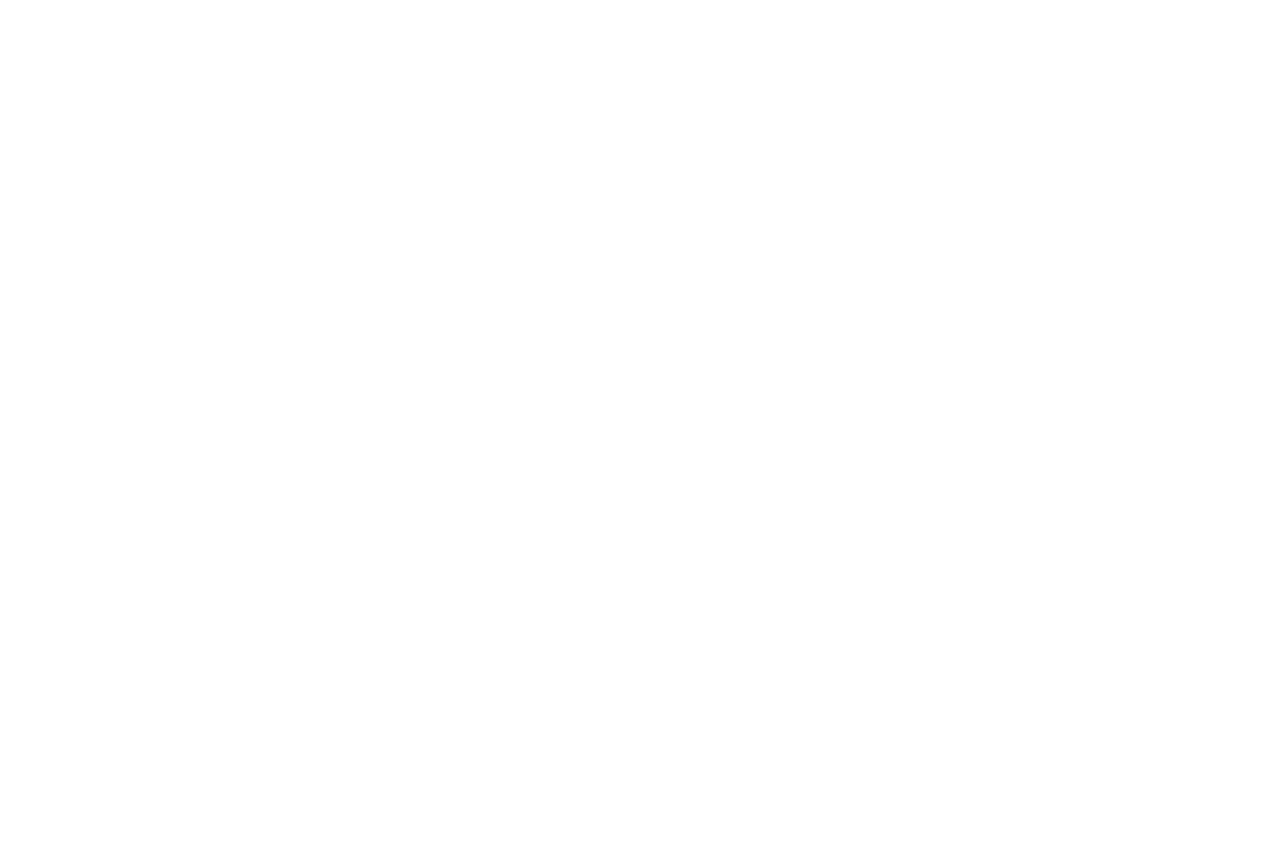
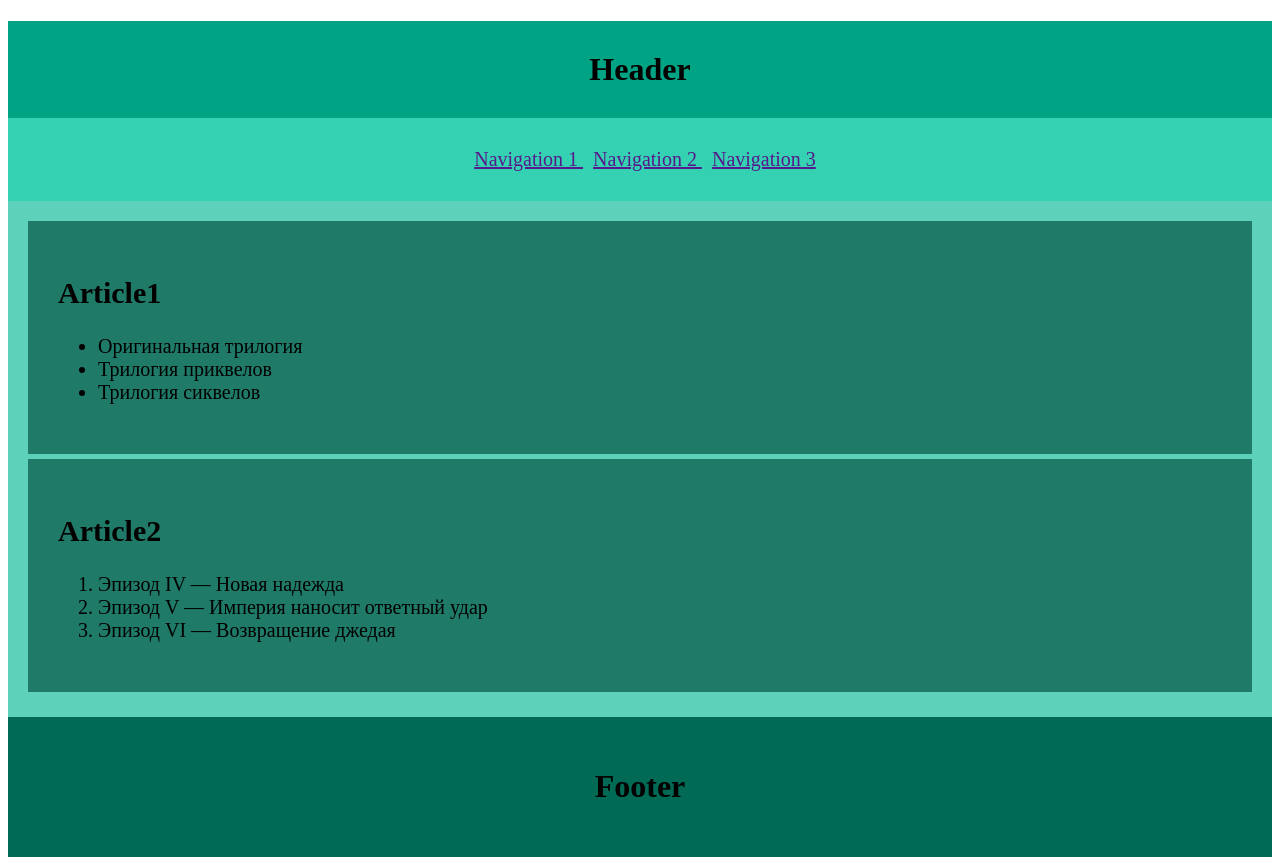
Before and after one commit to js-tasks-ru/htmlcss-20210708_anastasy-d, a website: page 02-dz0/01-semantic-mockup/solution.html in a window 1280 px wide. Before the commit the page ends 800 px from the top, so only its background shows below. Drawn offline with Linux system fonts and the light colour scheme.

Commit message:
Add semantic

```diff
--- /dev/null
+++ b/02-dz0/01-semantic-mockup/solution.css
@@ -0,0 +1,38 @@
+.header {
+    background: #00A383;
+    padding: 30px;
+    margin-bottom: 0;
+
+}
+nav {
+    background: #34D1B2;
+    font-size: 20px;
+    padding: 30px;
+
+}
+a {
+    padding-left: 10px;
+}
+header {
+    text-align: center;
+
+}
+main {
+    background: #5ED1BA;
+    padding: 20px;
+}
+
+article {
+    background: #1F7A68;
+    font-size: 20px;
+    padding: 30px;
+    margin-bottom: 5px;
+
+}
+
+footer {
+    background: #006A55;
+    text-align: center;
+        padding: 30px;
+
+}
--- a/02-dz0/01-semantic-mockup/solution.html
+++ b/02-dz0/01-semantic-mockup/solution.html
@@ -1,4 +1,38 @@
 <!DOCTYPE html>
 <html lang="ru">
-    <!-- Ваше решение -->
+
+<head>
+    <meta charset='utf-8'>
+    <link rel="stylesheet" href="solution.css">
+</head>
+
+<body>
+    <header>
+        <h1 class="header">Header</h1>
+        <nav><a href="">Navigation 1 </a> <a href="">Navigation 2 </a> <a href="">Navigation 3 </a></nav>
+    </header>
+    <main>
+        <article>
+            <h1>Article1</h1>
+            <ul>
+                <li>Оригинальная трилогия</li>
+                <li>Трилогия приквелов</li>
+                <li>Трилогия сиквелов</li>
+            </ul>
+        </article>
+        <article>
+            <h1>Article2</h1>
+
+            <ol>
+                <li>Эпизод IV — Новая надежда</li>
+                <li>Эпизод V — Империя наносит ответный удар</li>
+                <li>Эпизод VI — Возвращение джедая</li>
+            </ol>
+        </article>
+    </main>
+    <footer>
+        <h1>Footer</h1>
+    </footer>
+</body>
+
 </html>
```
